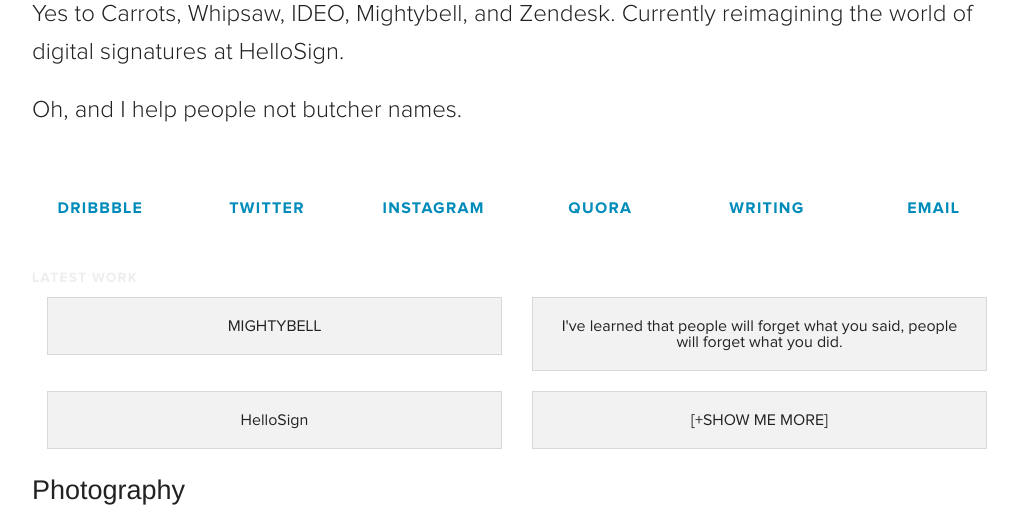
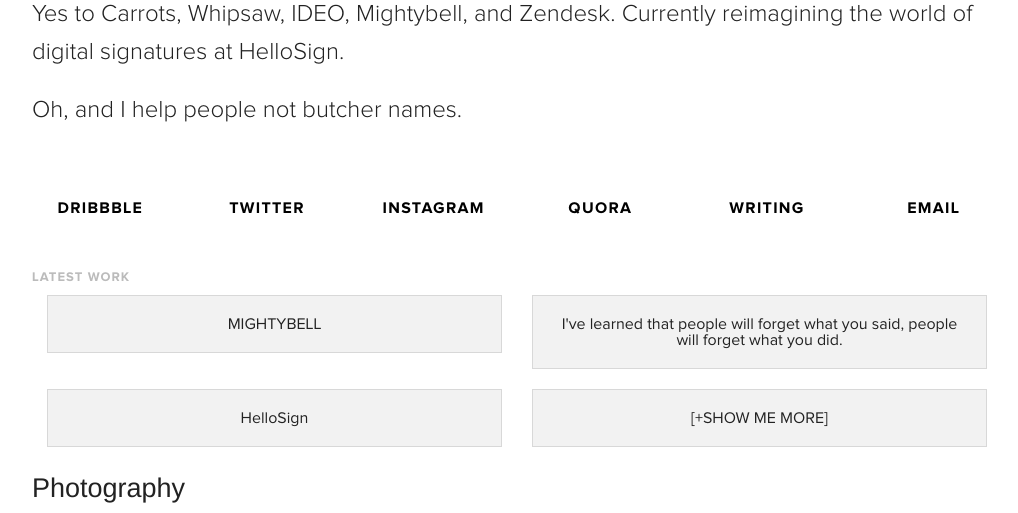
Before and after one commit to aaina/aaina, a PHP site: page / in a window 1280 px wide. Shown: the part 193-706 px from the top of the page, without its empty margins (123-1141 px from the left). Run offline with PHP 8.4, Linux system fonts and the light colour scheme.

Commit message:
Adjust latest work font

```diff
--- a/css/style.css
+++ b/css/style.css
@@ -31,6 +31,8 @@ div.main-container p {
 div.links {
     padding-top: 50px;
     padding-bottom: 50px;
+}
+div.links a {
     font-family: "Proxima Nova Bold", Helvetica, sans-serif;
     font-size: 16px;
     letter-spacing: 0.08em;
@@ -42,8 +44,8 @@ div.latest-work {
 }
 div.latest-work h3 {
     font-family: "Proxima Nova Bold", Helvetica, sans-serif;
-    font-size: 14px;
+    font-size: 13px;
     letter-spacing: 0.08em;
     text-transform: uppercase;
-    color: #eee;
+    color: #bbb;
 }
```
